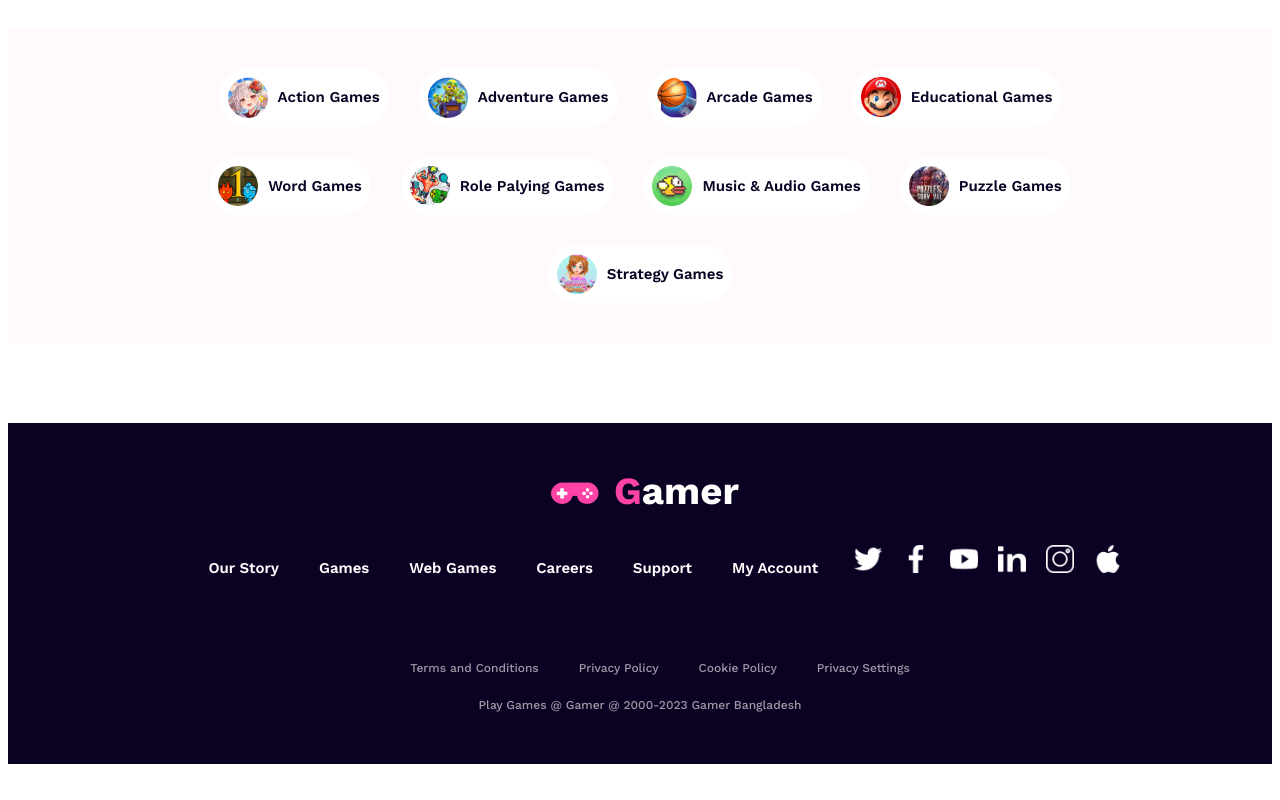
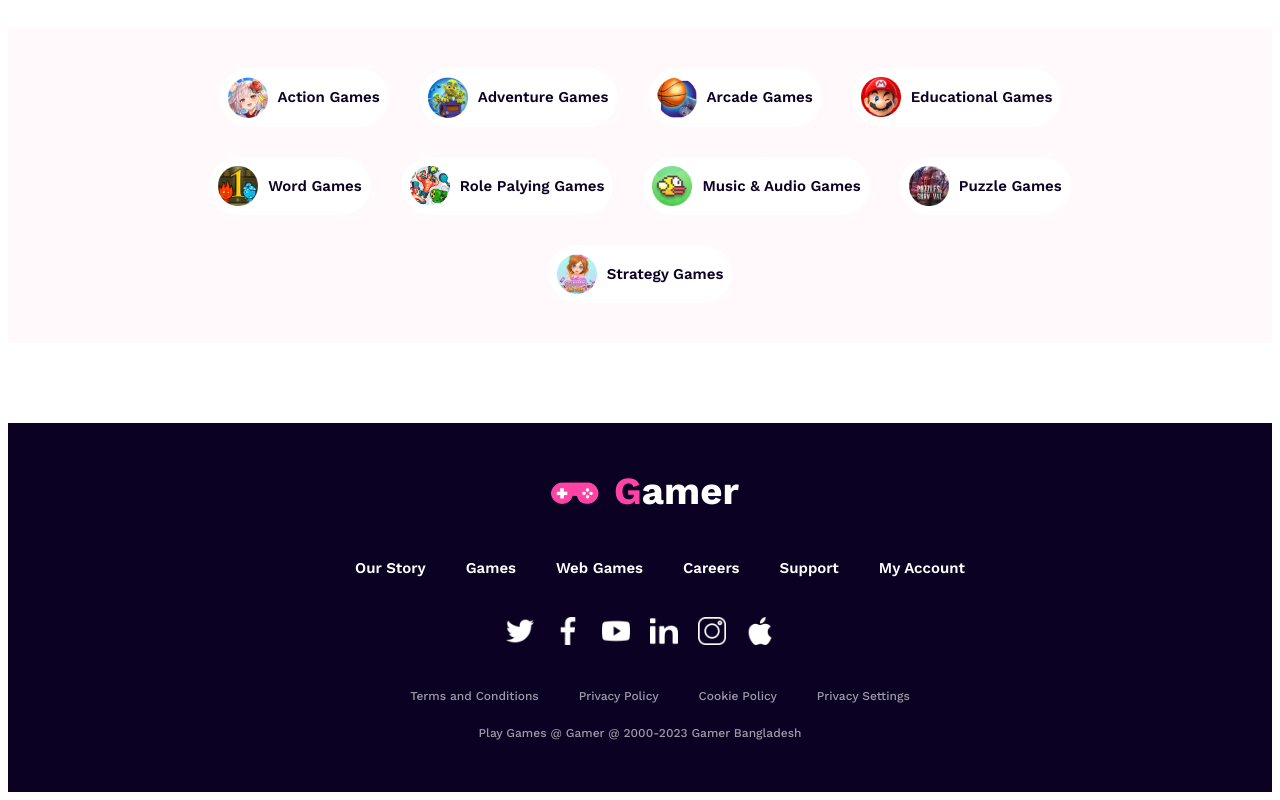
Before and after one commit to Lincoln489/LGamer-website, a plain HTML site: page index.html in a window 1280 px wide. Shown: the part 3436-4236 px from the top of the page. Before the commit the page ends 4208 px from the top, so only its background shows below. Drawn offline with nearby package versions, Linux system fonts and the light colour scheme.

Commit message:
footer problem fix

```diff
--- a/css/style.css
+++ b/css/style.css
@@ -444,7 +444,8 @@ footer h3 {
     margin: 40px 0;
 }
 .footer-icon {
-display: inline-flex;
+display: flex;
+justify-content: center;
 }
 .footer-icon img {
     width: 28px;
@@ -671,7 +672,7 @@ display: inline-flex;
 
     .footer-condition li a {
         font-size: 12px;
-        font-weight: 500
+        font-weight: 500;
         padding: 5px 10px;
         margin: 0;
 
```
Also changed, not shown: index.html (+1 -1 lines).
